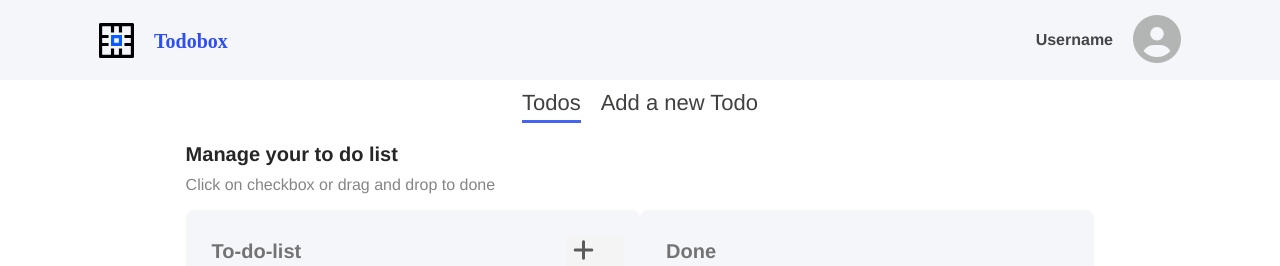
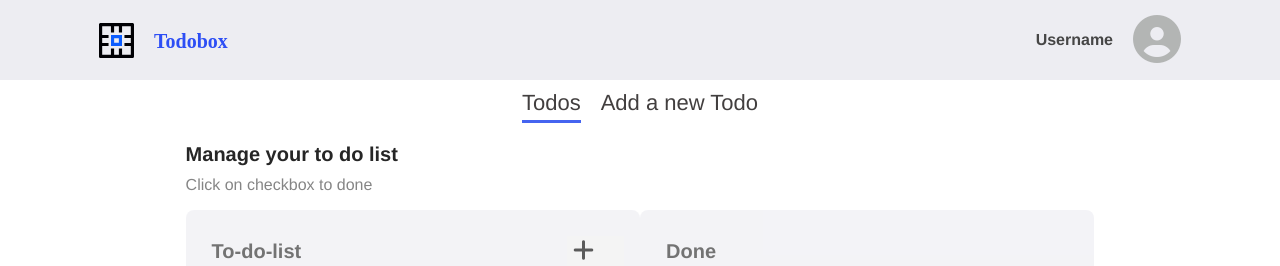
Before and after one commit to Maki1878/vue-todo-app, a Vue app: page / in a window 1280 px wide. Shown: the top 266 px of the page. Built offline with nearby package versions, Linux system fonts and the light colour scheme; data requests are answered from the project's data file.

Commit message:
changed background color and text

```diff
--- a/src/components/ActiveList.vue
+++ b/src/components/ActiveList.vue
@@ -38,7 +38,7 @@ export default {
 
 <style scoped>
 .todo-list {
-  background-color: #f0f1f7;
+  background-color: #ededf2;
   border-radius: 8px;
   opacity: 0.638485863095238;
   width: 525px;
--- a/src/components/DoneList.vue
+++ b/src/components/DoneList.vue
@@ -39,7 +39,7 @@ export default {
 
 <style scoped>
 .done-list {
-  background-color: #f0f1f7;
+  background-color: #ededf2;
   border-radius: 8px;
   opacity: 0.638485863095238;
   width: 525px;
--- a/src/components/TheHeader.vue
+++ b/src/components/TheHeader.vue
@@ -33,7 +33,7 @@ export default {
 <style scoped>
 .header {
   width: 100%;
-  background-color: #f5f6fa;
+  background-color: #ededf2;
   height: 80px;
 }
 
--- a/src/views/Home.vue
+++ b/src/views/Home.vue
@@ -1,7 +1,7 @@
 <template>
   <div class="main">
     <h3 class="container-title">Manage your to do list</h3>
-    <p class="instruction">Click on checkbox or drag and drop to done</p>
+    <p class="instruction">Click on checkbox to done</p>
     <div class="lists">
       <ActiveList />
       <DoneList />
```
